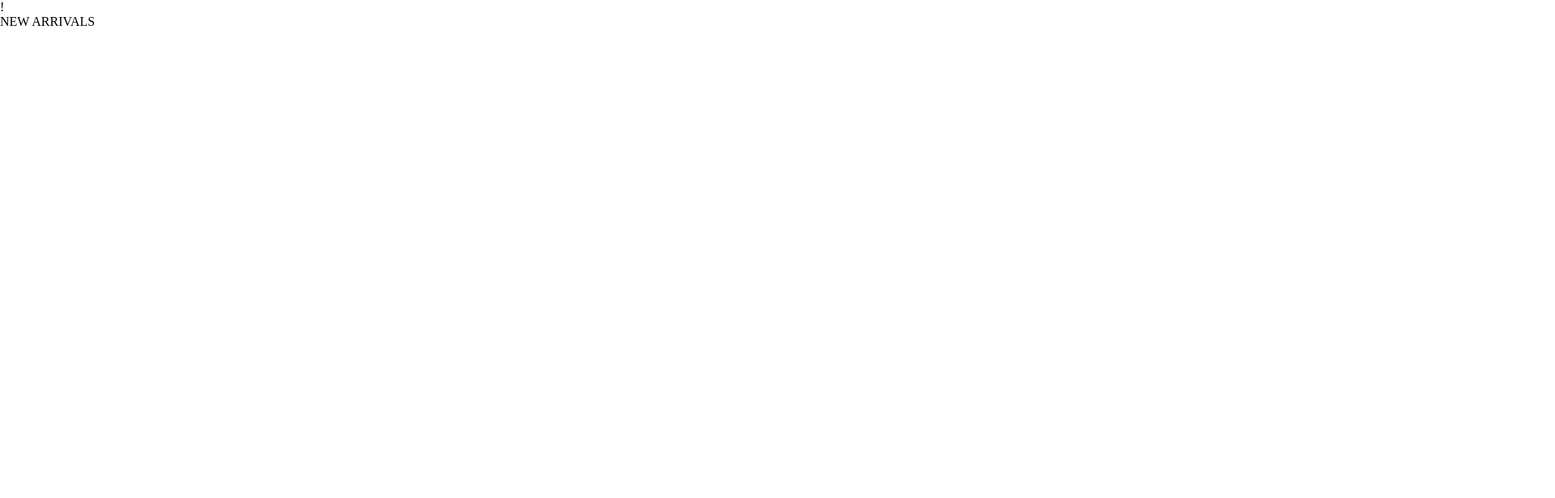
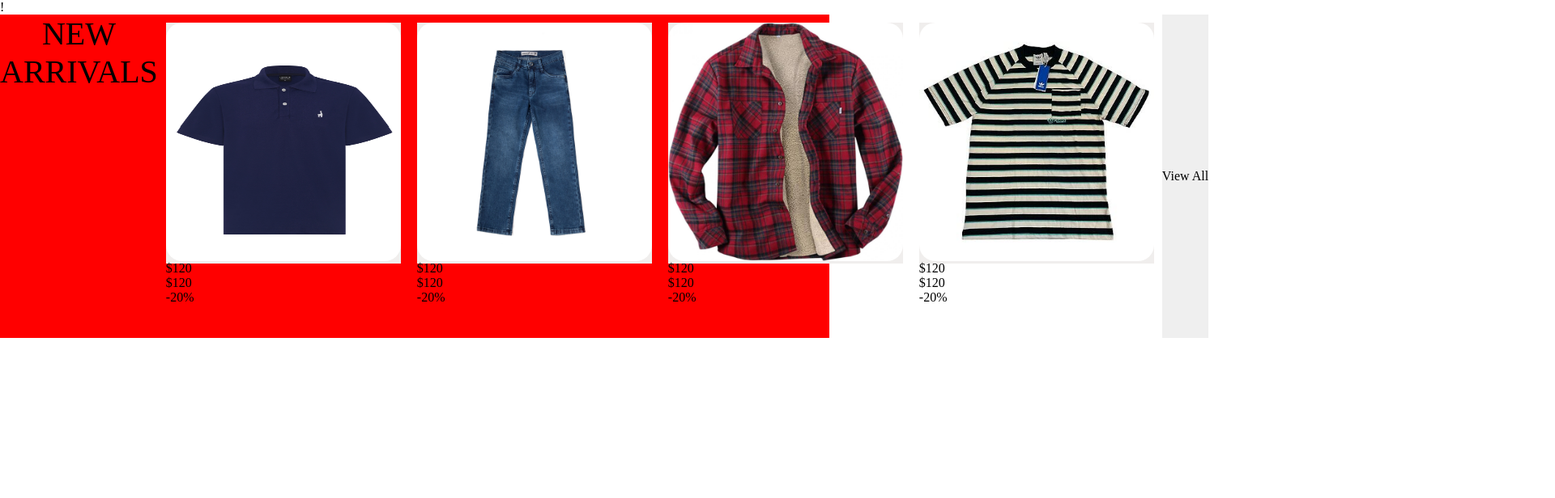
Before and after one commit to kingdsand/web-desde-cero-g4, a plain HTML site: page index.html in a window 1280 px wide. Shown: the top 616 px of the page at 81% size, 1920 px wide, since content can reach past the window. Drawn offline with Linux system fonts and the light colour scheme.

Commit message:
Add HTML new arrivals

```diff
--- a/styles.css
+++ b/styles.css
@@ -21,3 +21,31 @@ nav,
 section {
   display: block;
 }
+
+.new-arrivals {
+  display: flex;
+  flex-direction: row;
+  background-color: red;
+  height: 400px;
+  width: 80%;
+}
+
+.new-arrivals h1 {
+  display: block;
+  align-items: center;
+  font-size: 40px;
+  text-align: center;
+}
+
+.new-garment {
+  background-color: #f0eeed;
+  height: 298px;
+  margin: 10px;
+  width: 295px;
+}
+
+.new-garment img {
+  height: 295px;
+  width: 290px;
+  border-radius: 20px;
+}
```
